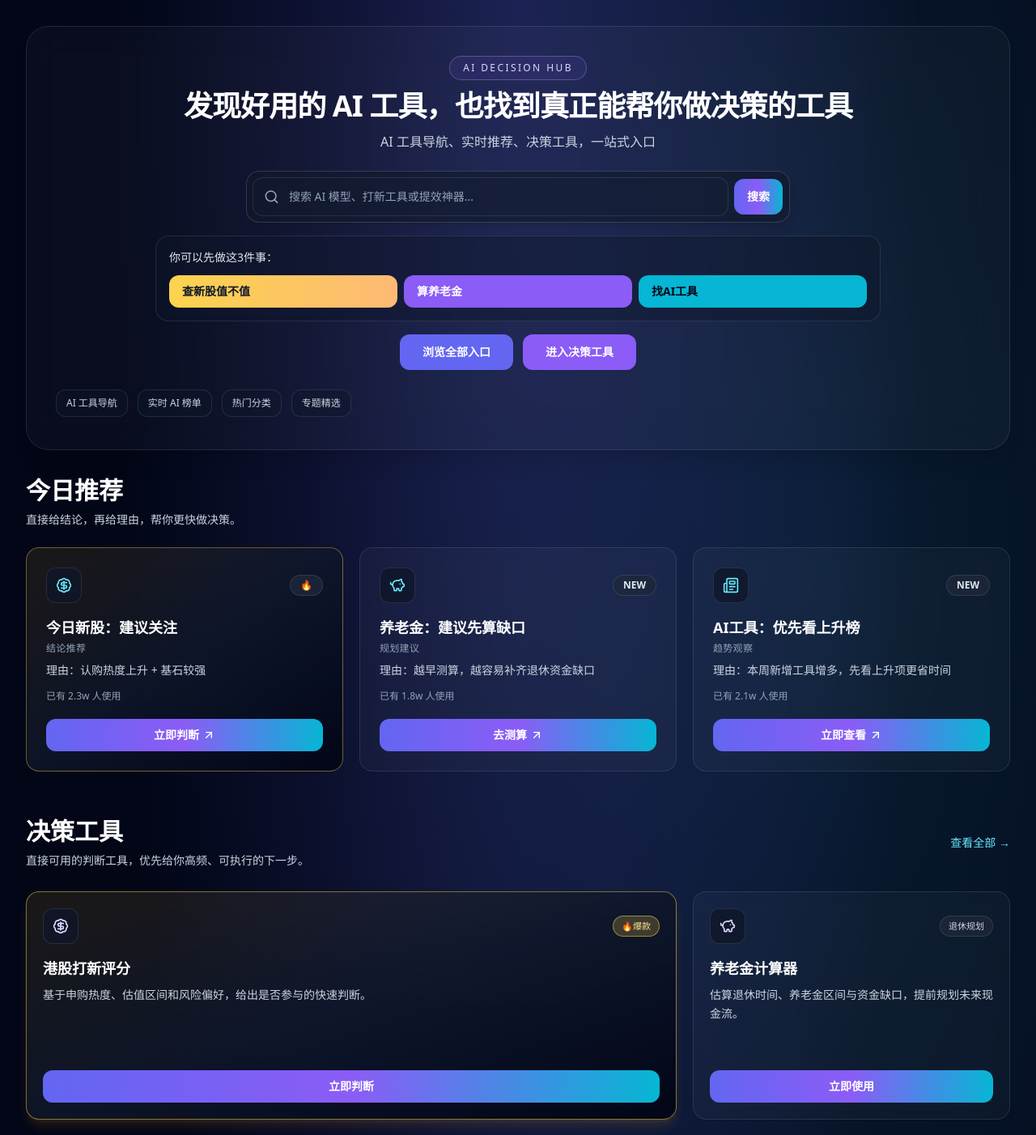
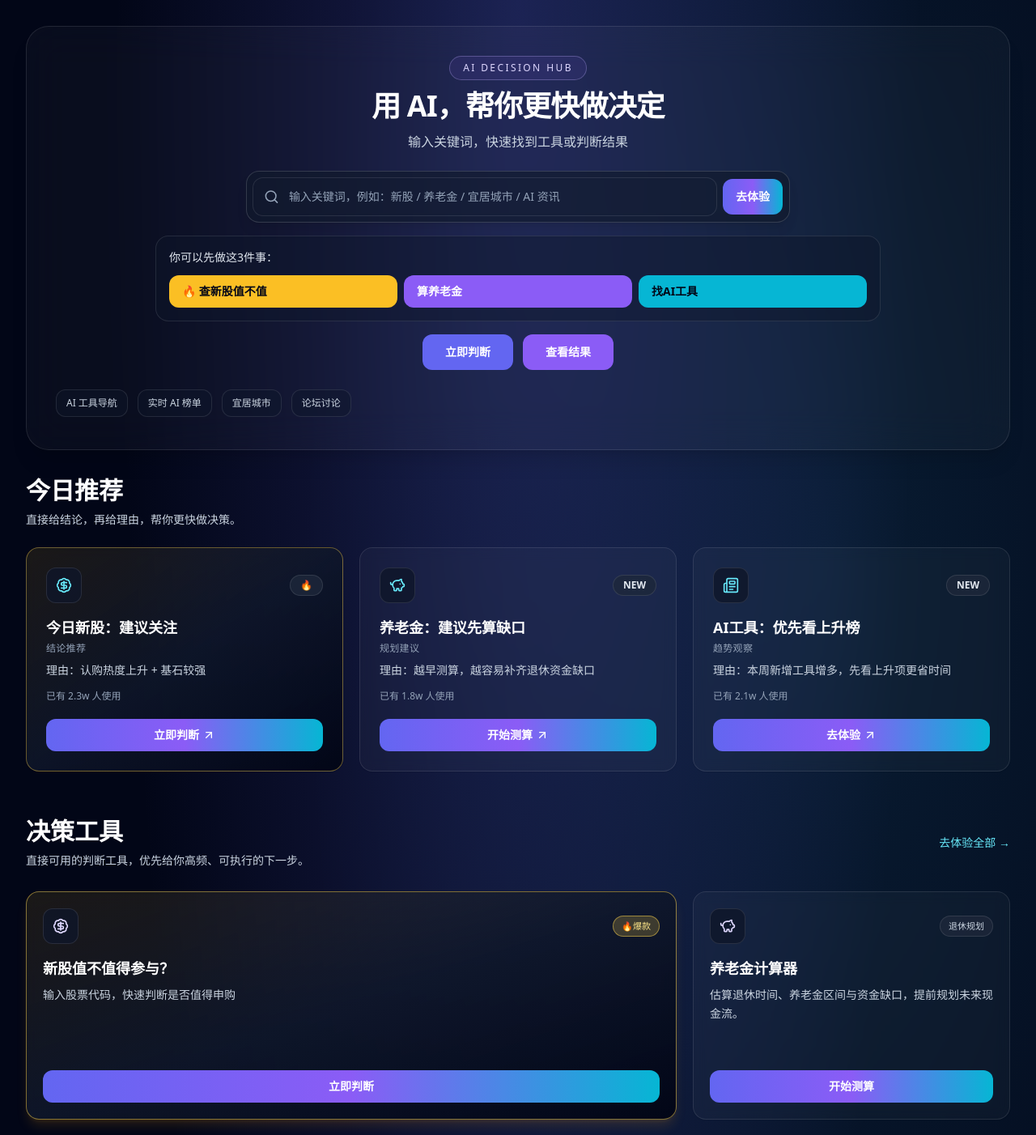
Before and after one commit to Jihai123/zhibeimao-home, a Next.js app: page / in a window 1280 px wide. Shown: the top 1402 px of the page at 81% size. Built offline with nearby package versions, Linux system fonts and the light colour scheme.

Commit message:
feat: wire homepage CTAs and keyword-based search redirects

```diff
--- a/components/FeaturedCards.tsx
+++ b/components/FeaturedCards.tsx
@@ -1,7 +1,11 @@
-import Link from 'next/link';
 import { ArrowUpRight } from 'lucide-react';
 
 import { featuredAssets } from '@/data/home-data';
+
+const externalLinkProps = {
+  target: '_blank',
+  rel: 'noopener noreferrer'
+};
 
 export function FeaturedCards() {
   return (
@@ -17,9 +21,10 @@ export function FeaturedCards() {
           const Icon = item.icon;
 
           return (
-            <Link
+            <a
               key={item.title}
               href={item.href}
+              {...externalLinkProps}
               className={[
                 'group rounded-2xl border p-6 shadow-sm backdrop-blur transition-all duration-300 hover:-translate-y-1 focus-visible:outline-none focus-visible:ring-2 focus-visible:ring-cyan-300',
                 item.highlighted
@@ -44,7 +49,7 @@ export function FeaturedCards() {
                   {item.cta} <ArrowUpRight className="h-4 w-4" />
                 </span>
               </article>
-            </Link>
+            </a>
           );
         })}
       </div>
--- a/components/HeroSection.tsx
+++ b/components/HeroSection.tsx
@@ -1,90 +1,148 @@
-import Link from 'next/link';
+'use client';
+
+import { FormEvent, KeyboardEvent, useMemo, useState } from 'react';
 import { Search } from 'lucide-react';
 
 import { quickEntries } from '@/data/home-data';
 import { siteLinks } from '@/data/site-links';
 
+const externalLinkProps = {
+  target: '_blank',
+  rel: 'noopener noreferrer'
+};
+
+const searchRules: Array<{ keywords: string[]; url: string }> = [
+  { keywords: ['股票代码', 'ipo', '新股'], url: siteLinks.hongKongIPO },
+  { keywords: ['养老金', '退休'], url: siteLinks.pensionCalculator },
+  { keywords: ['城市', '宜居'], url: siteLinks.livableCity },
+  { keywords: ['工作', '值不值'], url: siteLinks.workValue },
+  { keywords: ['命理', '算命'], url: siteLinks.xingmingtong },
+  { keywords: ['新闻', '资讯'], url: siteLinks.news }
+];
+
+function resolveSearchUrl(rawKeyword: string) {
+  const keyword = rawKeyword.trim().toLowerCase();
+
+  if (!keyword) {
+    return siteLinks.nav;
+  }
+
+  const matchedRule = searchRules.find((rule) => rule.keywords.some((item) => keyword.includes(item.toLowerCase())));
+  return matchedRule?.url ?? siteLinks.nav;
+}
+
 export function HeroSection() {
+  const [keyword, setKeyword] = useState('');
+  const placeholder = useMemo(() => '输入关键词，例如：新股 / 养老金 / 宜居城市 / AI 资讯', []);
+
+  const triggerSearch = () => {
+    const url = resolveSearchUrl(keyword);
+    window.open(url, '_blank');
+  };
+
+  const handleSubmit = (event: FormEvent<HTMLFormElement>) => {
+    event.preventDefault();
+    triggerSearch();
+  };
+
+  const handleKeyDown = (event: KeyboardEvent<HTMLInputElement>) => {
+    if (event.key === 'Enter') {
+      event.preventDefault();
+      triggerSearch();
+    }
+  };
+
   return (
     <section className="relative overflow-hidden rounded-[28px] border border-white/10 bg-white/[0.03] px-5 py-7 shadow-xl backdrop-blur-xl md:px-9 md:py-9">
       <div className="mx-auto max-w-4xl text-center">
         <p className="mb-3 inline-flex items-center gap-2 rounded-full border border-violet-300/30 bg-violet-500/10 px-4 py-1.5 text-xs font-medium tracking-[0.2em] text-violet-200 uppercase">
           AI Decision Hub
         </p>
-        <h1 className="text-3xl font-black leading-tight tracking-tight text-white md:text-4xl">
-          发现好用的 AI 工具，也找到真正能帮你做决策的工具
-        </h1>
+        <h1 className="text-3xl font-black leading-tight tracking-tight text-white md:text-4xl">用 AI，帮你更快做决定</h1>
         <p className="mx-auto mt-3 max-w-2xl text-sm leading-relaxed text-slate-300 md:text-base">
-          AI 工具导航、实时推荐、决策工具，一站式入口
+          输入关键词，快速找到工具或判断结果
         </p>
 
         <form
-          action={siteLinks.discover}
+          onSubmit={handleSubmit}
           className="mx-auto mt-6 flex max-w-2xl items-center gap-2 rounded-2xl border border-white/15 bg-slate-900/65 p-2 shadow-lg backdrop-blur"
         >
           <label className="flex flex-1 items-center gap-3 rounded-xl border border-transparent px-3 py-3 ring-1 ring-white/10 transition-all duration-300 focus-within:border-cyan-300/30 focus-within:ring-cyan-300/30">
             <Search className="h-5 w-5 text-slate-400" />
             <input
               name="q"
+              value={keyword}
+              onChange={(event) => setKeyword(event.target.value)}
+              onKeyDown={handleKeyDown}
               className="w-full bg-transparent text-sm text-slate-100 placeholder:text-slate-400 focus:outline-none"
-              placeholder="搜索 AI 模型、打新工具或提效神器..."
+              placeholder={placeholder}
             />
           </label>
-          <button className="rounded-xl bg-gradient-to-r from-indigo-500 via-violet-500 to-cyan-500 px-4 py-3 text-sm font-semibold text-white transition-all duration-300 hover:-translate-y-0.5 hover:shadow-glow">
-            搜索
+          <button
+            type="button"
+            onClick={triggerSearch}
+            className="rounded-xl bg-gradient-to-r from-indigo-500 via-violet-500 to-cyan-500 px-4 py-3 text-sm font-semibold text-white transition-all duration-300 hover:-translate-y-0.5 hover:shadow-glow"
+          >
+            去体验
           </button>
         </form>
 
         <div className="mt-4 rounded-2xl border border-white/10 bg-slate-900/45 p-4 text-left">
           <p className="text-sm font-medium text-slate-200">你可以先做这3件事：</p>
           <div className="mt-3 grid gap-2 sm:grid-cols-3">
-            <Link
+            <a
               href={siteLinks.hongKongIPO}
-              className="rounded-xl bg-gradient-to-r from-amber-300 to-orange-300 px-4 py-2.5 text-sm font-semibold text-slate-900 transition-all duration-300 hover:brightness-105"
+              {...externalLinkProps}
+              className="rounded-xl bg-amber-400 px-4 py-2.5 text-sm font-semibold text-slate-950 transition-all duration-300 hover:brightness-105"
             >
-              查新股值不值
-            </Link>
-            <Link
+              🔥 查新股值不值
+            </a>
+            <a
               href={siteLinks.pensionCalculator}
+              {...externalLinkProps}
               className="rounded-xl bg-violet-500 px-4 py-2.5 text-sm font-semibold text-white transition-all duration-300 hover:bg-violet-400"
             >
               算养老金
-            </Link>
-            <Link
+            </a>
+            <a
               href={siteLinks.nav}
+              {...externalLinkProps}
               className="rounded-xl bg-cyan-500 px-4 py-2.5 text-sm font-semibold text-slate-950 transition-all duration-300 hover:bg-cyan-400"
             >
               找AI工具
-            </Link>
+            </a>
           </div>
         </div>
 
         <div className="mt-4 flex flex-col items-center justify-center gap-3 sm:flex-row">
-          <Link
-            href={siteLinks.discover}
+          <a
+            href={siteLinks.hongKongIPO}
+            {...externalLinkProps}
             className="w-full rounded-xl bg-indigo-500 px-7 py-3 text-sm font-semibold text-white transition-all duration-300 hover:-translate-y-1 hover:bg-indigo-400 focus-visible:outline-none focus-visible:ring-2 focus-visible:ring-cyan-300 sm:w-auto"
           >
-            浏览全部入口
-          </Link>
-          <Link
-            href="#tools"
+            立即判断
+          </a>
+          <a
+            href={siteLinks.aiLeaderboard}
+            {...externalLinkProps}
             className="w-full rounded-xl bg-violet-500 px-7 py-3 text-sm font-semibold text-white transition-all duration-300 hover:-translate-y-1 hover:bg-violet-400 focus-visible:outline-none focus-visible:ring-2 focus-visible:ring-cyan-300 sm:w-auto"
           >
-            进入决策工具
-          </Link>
+            查看结果
+          </a>
         </div>
       </div>
 
       <div className="mt-6 overflow-x-auto pb-1">
         <div className="flex min-w-max items-center gap-3">
           {quickEntries.map((entry) => (
-            <Link
+            <a
               key={entry.label}
               href={entry.href}
+              {...externalLinkProps}
               className="rounded-xl border border-white/10 bg-slate-900/45 px-3 py-2 text-xs font-medium text-slate-300 transition-all duration-300 hover:border-cyan-300/30 hover:bg-cyan-400/5 focus-visible:outline-none focus-visible:ring-2 focus-visible:ring-cyan-300"
             >
               {entry.label}
-            </Link>
+            </a>
           ))}
         </div>
       </div>
--- a/components/NewsSection.tsx
+++ b/components/NewsSection.tsx
@@ -1,7 +1,10 @@
-import Link from 'next/link';
-
 import { aiNews } from '@/data/home-data';
 import { siteLinks } from '@/data/site-links';
+
+const externalLinkProps = {
+  target: '_blank',
+  rel: 'noopener noreferrer'
+};
 
 export function NewsSection() {
   return (
@@ -11,16 +14,17 @@ export function NewsSection() {
           <h2 className="text-2xl font-bold text-white md:text-3xl">今日 AI 资讯</h2>
           <p className="mt-2 text-sm text-slate-300">基于 mock 数据渲染，结构已预留可直接替换 API 数据源。</p>
         </div>
-        <Link href={siteLinks.news} className="text-sm font-medium text-cyan-300 transition-colors hover:text-cyan-200">
-          查看全部 →
-        </Link>
+        <a href={siteLinks.news} {...externalLinkProps} className="text-sm font-medium text-cyan-300 transition-colors hover:text-cyan-200">
+          查看结果 →
+        </a>
       </div>
 
       <div className="grid gap-4 md:grid-cols-3">
         {aiNews.map((news) => (
-          <Link
+          <a
             key={news.title}
             href={news.href}
+            {...externalLinkProps}
             className="group rounded-2xl border border-white/10 bg-white/[0.03] p-5 transition-all duration-300 hover:-translate-y-1 hover:border-cyan-300/30 hover:shadow-xl hover:shadow-cyan-500/10 focus-visible:outline-none focus-visible:ring-2 focus-visible:ring-cyan-300"
           >
             <article>
@@ -29,7 +33,7 @@ export function NewsSection() {
               <p className="mt-2 text-sm leading-relaxed text-slate-300">{news.summary}</p>
               <span className="mt-5 inline-flex text-sm font-medium text-cyan-300">跳转阅读 →</span>
             </article>
-          </Link>
+          </a>
         ))}
       </div>
     </section>
--- a/components/RankingList.tsx
+++ b/components/RankingList.tsx
@@ -1,7 +1,10 @@
-import Link from 'next/link';
-
 import { rankingGroups, topicPicks } from '@/data/home-data';
 import { siteLinks } from '@/data/site-links';
+
+const externalLinkProps = {
+  target: '_blank',
+  rel: 'noopener noreferrer'
+};
 
 export function RankingList() {
   let rank = 1;
@@ -13,12 +16,13 @@ export function RankingList() {
           <h2 className="text-2xl font-bold text-white md:text-3xl">AI 榜单与精选</h2>
           <p className="mt-2 text-sm text-slate-400">作为浏览层，帮你继续筛选值得深入了解的 AI 工具与方向。</p>
         </div>
-        <Link
+        <a
           href={siteLinks.rankings}
+          {...externalLinkProps}
           className="text-sm font-medium text-cyan-300 transition-colors hover:text-cyan-200"
         >
-          查看全部 →
-        </Link>
+          查看结果 →
+        </a>
       </div>
 
       <div className="grid gap-6 lg:grid-cols-[1.1fr_1fr]">
@@ -33,8 +37,9 @@ export function RankingList() {
                     const currentRank = rank++;
                     return (
                       <li key={item.name}>
-                        <Link
+                        <a
                           href={item.href}
+                          {...externalLinkProps}
                           className="flex items-center justify-between gap-3 rounded-xl border border-white/5 bg-slate-900/40 p-3.5 transition-all duration-300 hover:-translate-y-0.5 hover:border-indigo-300/30 hover:bg-slate-900/60 focus-visible:outline-none focus-visible:ring-2 focus-visible:ring-cyan-300"
                         >
                           <div className="flex items-start gap-3">
@@ -54,7 +59,7 @@ export function RankingList() {
                           <span className="shrink-0 rounded-lg bg-violet-500 px-3 py-2 text-xs font-semibold text-white">
                             {item.cta}
                           </span>
-                        </Link>
+                        </a>
                       </li>
                     );
                   })}
@@ -71,9 +76,10 @@ export function RankingList() {
               const Icon = pick.icon;
 
               return (
-                <Link
+                <a
                   href={pick.href}
                   key={pick.title}
+                  {...externalLinkProps}
                   className="group rounded-2xl border border-white/10 bg-gradient-to-br from-slate-900/60 to-slate-950 p-5 transition-all duration-300 hover:-translate-y-1 hover:border-fuchsia-300/30 hover:shadow-xl hover:shadow-fuchsia-500/10 focus-visible:outline-none focus-visible:ring-2 focus-visible:ring-cyan-300"
                 >
                   <article>
@@ -82,10 +88,10 @@ export function RankingList() {
                     </p>
                     <h4 className="mt-2 text-base font-semibold leading-relaxed text-white">{pick.title}</h4>
                     <span className="mt-5 inline-flex text-sm font-medium text-fuchsia-300 transition-all duration-300 group-hover:tracking-wide">
-                      查看详情 →
+                      去体验 →
                     </span>
                   </article>
-                </Link>
+                </a>
               );
             })}
           </div>
--- a/components/ToolCards.tsx
+++ b/components/ToolCards.tsx
@@ -1,7 +1,10 @@
-import Link from 'next/link';
-
 import { toolAssets } from '@/data/home-data';
 import { siteLinks } from '@/data/site-links';
+
+const externalLinkProps = {
+  target: '_blank',
+  rel: 'noopener noreferrer'
+};
 
 export function ToolCards() {
   return (
@@ -11,12 +14,13 @@ export function ToolCards() {
           <h2 className="text-2xl font-bold text-white md:text-3xl">决策工具</h2>
           <p className="mt-2 text-sm text-slate-300">直接可用的判断工具，优先给你高频、可执行的下一步。</p>
         </div>
-        <Link
+        <a
           href={siteLinks.tools}
+          {...externalLinkProps}
           className="text-sm font-medium text-cyan-300 transition-colors hover:text-cyan-200"
         >
-          查看全部 →
-        </Link>
+          去体验全部 →
+        </a>
       </div>
 
       <div className="mt-7 grid gap-5 sm:grid-cols-2 lg:grid-cols-3">
@@ -25,9 +29,10 @@ export function ToolCards() {
           const isLowerPriority = index > 2;
 
           return (
-            <Link
+            <a
               key={tool.title}
               href={tool.href}
+              {...externalLinkProps}
               className={[
                 'group rounded-2xl border p-5 backdrop-blur transition-all duration-300 hover:-translate-y-1 focus-visible:outline-none focus-visible:ring-2 focus-visible:ring-cyan-300',
                 tool.highlighted ? 'sm:col-span-2 lg:col-span-2' : '',
@@ -59,7 +64,7 @@ export function ToolCards() {
                     {tool.cta}
                   </span>
               </article>
-            </Link>
+            </a>
           );
         })}
       </div>
--- a/data/home-data.ts
+++ b/data/home-data.ts
@@ -5,8 +5,8 @@ import { siteLinks } from '@/data/site-links';
 export const quickEntries = [
   { label: 'AI 工具导航', href: siteLinks.nav },
   { label: '实时 AI 榜单', href: siteLinks.aiLeaderboard },
-  { label: '热门分类', href: siteLinks.discover },
-  { label: '专题精选', href: siteLinks.topics }
+  { label: '宜居城市', href: siteLinks.livableCity },
+  { label: '论坛讨论', href: siteLinks.forum }
 ];
 
 export const featuredAssets = [
@@ -27,7 +27,7 @@ export const featuredAssets = [
     reason: '越早测算，越容易补齐退休资金缺口',
     badge: 'NEW',
     useCount: '已有 1.8w 人使用',
-    cta: '去测算',
+    cta: '开始测算',
     href: siteLinks.pensionCalculator,
     icon: PiggyBank
   },
@@ -37,7 +37,7 @@ export const featuredAssets = [
     reason: '本周新增工具增多，先看上升项更省时间',
     badge: 'NEW',
     useCount: '已有 2.1w 人使用',
-    cta: '立即查看',
+    cta: '去体验',
     href: siteLinks.aiLeaderboard,
     icon: Newspaper
   }
@@ -45,8 +45,8 @@ export const featuredAssets = [
 
 export const toolAssets = [
   {
-    title: '港股打新评分',
-    description: '基于申购热度、估值区间和风险偏好，给出是否参与的快速判断。',
+    title: '新股值不值得参与？',
+    description: '输入股票代码，快速判断是否值得申购',
     tag: '🔥爆款',
     cta: '立即判断',
     href: siteLinks.hongKongIPO,
@@ -57,7 +57,7 @@ export const toolAssets = [
     title: '养老金计算器',
     description: '估算退休时间、养老金区间与资金缺口，提前规划未来现金流。',
     tag: '退休规划',
-    cta: '立即使用',
+    cta: '开始测算',
     href: siteLinks.pensionCalculator,
     icon: PiggyBank
   },
@@ -65,7 +65,7 @@ export const toolAssets = [
     title: '中国宜居城市排行',
     description: '按就业、生活成本、医疗与教育等维度，快速筛选更适合长期发展的城市。',
     tag: '城市决策',
-    cta: '立即使用',
+    cta: '查看结果',
     href: siteLinks.livableCity,
     icon: Compass
   },
@@ -73,7 +73,7 @@ export const toolAssets = [
     title: '这B班值不值',
     description: '从通勤、薪酬、成长与压力四维度评估当前工作质量。',
     tag: '职业决策',
-    cta: '立即使用',
+    cta: '立即判断',
     href: siteLinks.workValue,
     icon: Sparkles
   },
@@ -81,7 +81,7 @@ export const toolAssets = [
     title: '星命通',
     description: '多维命理信息查询与运势建议，做长期规划辅助参考。',
     tag: '生活决策',
-    cta: '立即使用',
+    cta: '去体验',
     href: siteLinks.xingmingtong,
     icon: Star
   },
@@ -89,7 +89,7 @@ export const toolAssets = [
     title: 'AI 工具导航',
     description: '按场景筛选写作、设计、开发与运营工具，快速直达。',
     tag: '效率工具',
-    cta: '立即使用',
+    cta: '去体验',
     href: siteLinks.nav,
     icon: Bot
   }
@@ -110,7 +110,7 @@ export const rankingGroups = [
         name: 'Cursor',
         description: '开发者人均提效显著，代码生成与审阅闭环成熟。',
         status: 'NEW',
-        cta: '立即使用',
+        cta: '去体验',
         href: siteLinks.aiLeaderboard
       },
       {
@@ -136,7 +136,7 @@ export const rankingGroups = [
         name: 'HeyGen',
         description: '视频出海和营销自动化需求持续拉升。',
         status: 'NEW',
-        cta: '立即使用',
+        cta: '去体验',
         href: siteLinks.aiLeaderboard
       },
       {
@@ -155,7 +155,7 @@ export const rankingGroups = [
         name: 'Notion AI',
         description: '从知识库到协作任务，适合中小团队一体化部署。',
         status: 'NEW',
-        cta: '立即使用',
+        cta: '去体验',
         href: siteLinks.aiLeaderboard
       },
       {
@@ -169,7 +169,7 @@ export const rankingGroups = [
         name: 'Gamma',
         description: '演示内容快速生成，适合产品与运营汇报场景。',
         status: 'NEW',
-        cta: '立即使用',
+        cta: '去体验',
         href: siteLinks.aiLeaderboard
       }
     ]
@@ -177,10 +177,10 @@ export const rankingGroups = [
 ];
 
 export const topicPicks = [
-  { title: '金工 Agent 自动化方案', href: siteLinks.topics, icon: Workflow },
-  { title: 'A/B 测试实验流', href: siteLinks.topics, icon: Workflow },
-  { title: '内容创作工具流', href: siteLinks.topics, icon: Workflow },
-  { title: '开发者 AI 工具流', href: siteLinks.topics, icon: Workflow }
+  { title: '金工 Agent 自动化方案', href: siteLinks.forum, icon: Workflow },
+  { title: 'A/B 测试实验流', href: siteLinks.forum, icon: Workflow },
+  { title: '内容创作工具流', href: siteLinks.forum, icon: Workflow },
+  { title: '开发者 AI 工具流', href: siteLinks.forum, icon: Workflow }
 ];
 
 export const aiNews = [
--- a/data/site-links.ts
+++ b/data/site-links.ts
@@ -1,17 +1,17 @@
 export const siteLinks = {
-  discover: '/discover',
-  tools: '/tools',
-  rankings: '/rankings',
-  topics: '/topics',
-  news: '/news',
-  nav: '/nav',
-  forum: '/forum',
-  hongKongIPO: '/tools/hong-kong-ipo',
-  pensionCalculator: '/tools/pension-calculator',
-  livableCity: '/tools/livable-city',
-  workValue: '/tools/work-value',
-  xingmingtong: '/tools/xingmingtong',
-  aiLeaderboard: '/rankings/ai-tools'
+  discover: 'https://www.chatgpt5x.com/#/',
+  tools: 'https://www.chatgpt5x.com/#/',
+  rankings: 'https://news.chatgpt5x.com/ai-rankings',
+  topics: 'https://forum.chatgpt5x.com/',
+  news: 'https://news.chatgpt5x.com/',
+  nav: 'https://www.chatgpt5x.com/#/',
+  forum: 'https://forum.chatgpt5x.com/',
+  hongKongIPO: 'https://zhibeimao.com/hk/',
+  pensionCalculator: 'https://yanglao.zhibeimao.com/',
+  livableCity: 'https://zhibeimao.com/yiju/',
+  workValue: 'https://jobtest.chatgpt5x.com/',
+  xingmingtong: 'https://astrologer.chatgpt5x.com/',
+  aiLeaderboard: 'https://news.chatgpt5x.com/ai-rankings'
 } as const;
 
 export type SiteLinkKey = keyof typeof siteLinks;
```
